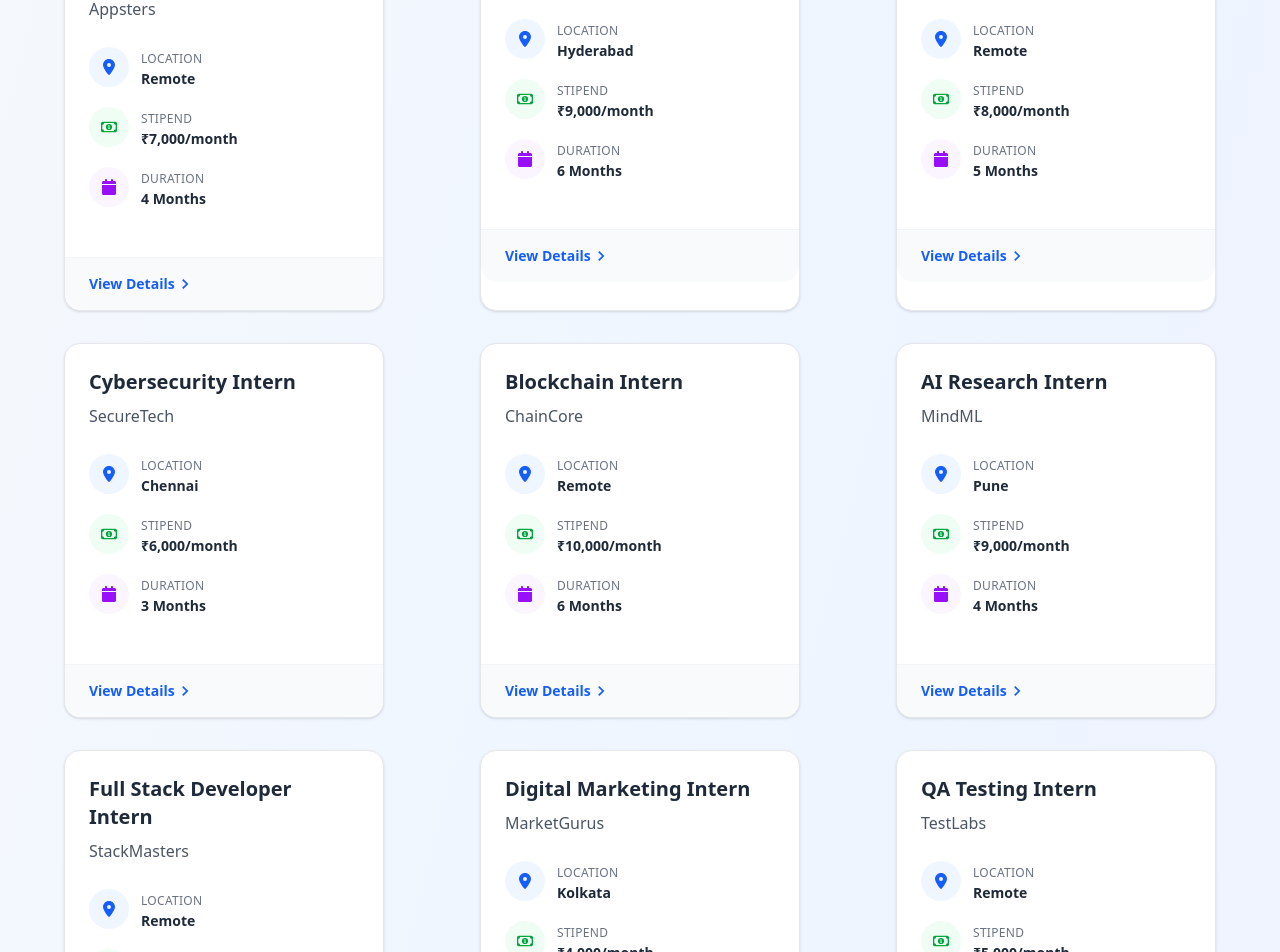
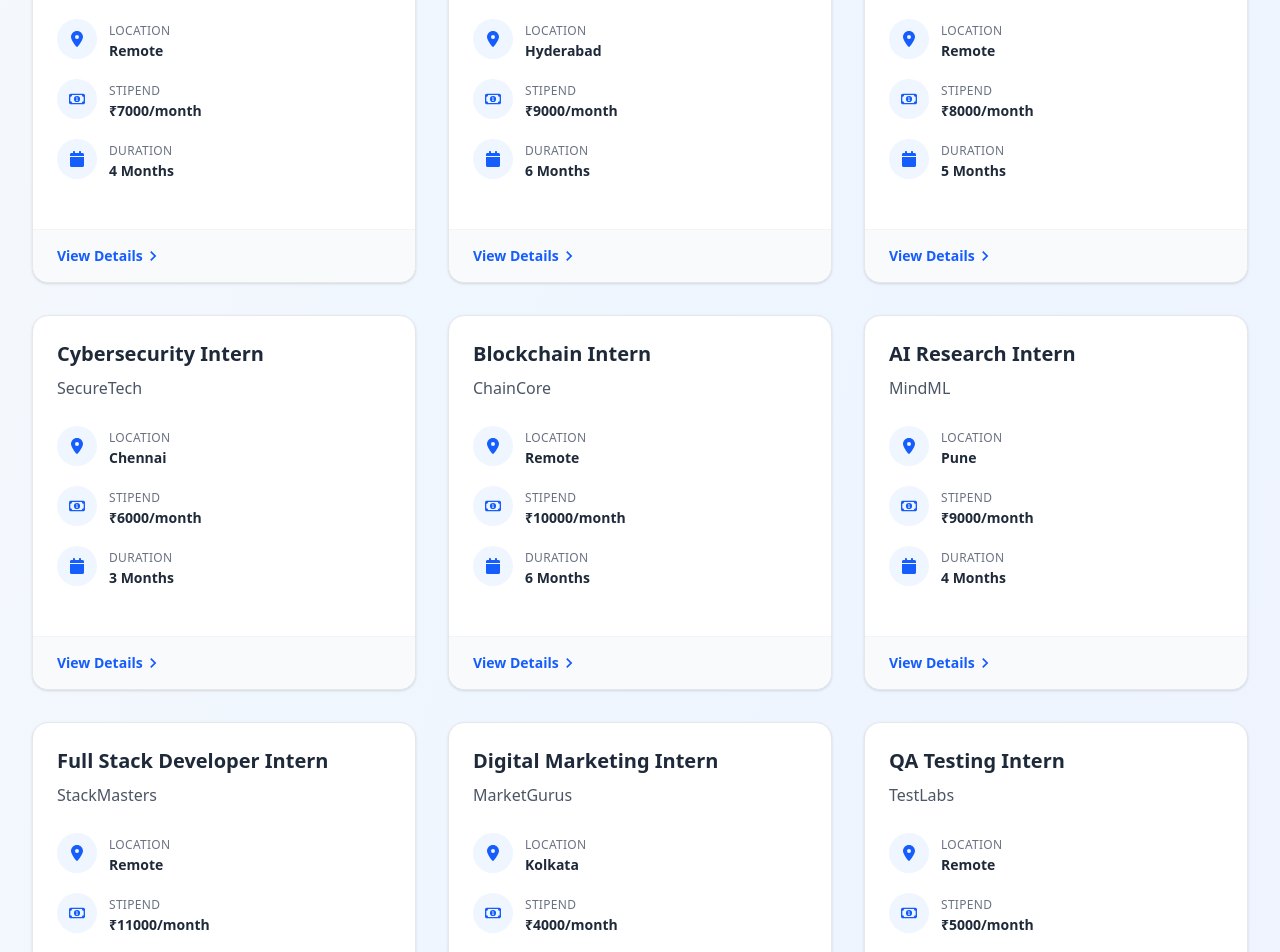
Before and after one commit to Vihas12/Interns-Portal, a React (Vite) app: page /internships in a window 1280 px wide. Shown: the part 2040-2992 px from the top of the page. Built offline with nearby package versions, Linux system fonts and the light colour scheme.

Commit message:
fix: Update stipend format in internship details and enhance Card component styling

```diff
--- a/src/assets/internshipDetail.js
+++ b/src/assets/internshipDetail.js
@@ -4,7 +4,7 @@
     "title": "Web Development Intern",
     "company": "TechCorp",
     "location": "Remote",
-    "stipend": "₹5,000/month",
+    "stipend": 5000,
     "duration": "3 Months",
     "description": "Join our frontend team to work on dynamic web applications using React.js, HTML5, and CSS3. You'll collaborate with UI/UX designers and backend developers to implement user-facing features, optimize performance, and ensure responsive design across devices. Ideal for students with basic JavaScript knowledge looking to gain hands-on experience."
   },
@@ -13,7 +13,7 @@
     "title": "Data Science Intern",
     "company": "DataWiz",
     "location": "Bangalore",
-    "stipend": "₹10,000/month",
+    "stipend": 10000,
     "duration": "6 Months",
     "description": "Assist our data science team in collecting, cleaning, and analyzing large datasets using Python, Pandas, and SQL. You'll support building machine learning models and creating visualizations and dashboards in Power BI or Tableau. Strong analytical skills and interest in predictive modeling are a plus."
   },
@@ -22,7 +22,7 @@
     "title": "Machine Learning Intern",
     "company": "AI Labs",
     "location": "Remote",
-    "stipend": "₹8,000/month",
+    "stipend": 8000,
     "duration": "4 Months",
     "description": "Collaborate on cutting-edge machine learning projects, including NLP and computer vision. Responsibilities include model training, evaluation, and fine-tuning using libraries like Scikit-learn, TensorFlow, and HuggingFace Transformers. You’ll work under the guidance of senior ML engineers on real-world problems."
   },
@@ -31,7 +31,7 @@
     "title": "UI/UX Designer Intern",
     "company": "DesignNest",
     "location": "Delhi",
-    "stipend": "₹7,000/month",
+    "stipend": 7000,
     "duration": "3 Months",
     "description": "Work closely with our design team to craft engaging user experiences for mobile and web applications. Tasks include creating wireframes, user flows, prototypes, and UI mockups using Figma or Adobe XD. You'll conduct user research and contribute to improving design systems."
   },
@@ -40,7 +40,7 @@
     "title": "Backend Developer Intern",
     "company": "CodeBase",
     "location": "Remote",
-    "stipend": "₹6,000/month",
+    "stipend": 6000,
     "duration": "2 Months",
     "description": "Contribute to backend development using Django and PostgreSQL. Responsibilities include creating RESTful APIs, integrating third-party services, and ensuring secure and scalable architecture. Basic knowledge of Python and databases is required."
   },
@@ -49,7 +49,7 @@
     "title": "Frontend Developer Intern",
     "company": "PixelSoft",
     "location": "Mumbai",
-    "stipend": "₹5,500/month",
+    "stipend": 5500,
     "duration": "3 Months",
     "description": "Build responsive user interfaces using React.js and Tailwind CSS. You'll collaborate with designers and backend engineers to create clean and efficient front-end logic, implement reusable components, and enhance user experience across browsers and devices."
   },
@@ -58,7 +58,7 @@
     "title": "Mobile App Developer Intern",
     "company": "Appsters",
     "location": "Remote",
-    "stipend": "₹7,000/month",
+    "stipend": 7000,
     "duration": "4 Months",
     "description": "Be part of a cross-functional mobile development team building apps in Flutter. You'll help implement UI components, manage state using Provider or Riverpod, and test app features for Android and iOS platforms. Prior experience with Dart is preferred."
   },
@@ -67,7 +67,7 @@
     "title": "Cloud Engineering Intern",
     "company": "CloudNova",
     "location": "Hyderabad",
-    "stipend": "₹9,000/month",
+    "stipend": 9000,
     "duration": "6 Months",
     "description": "Get hands-on experience in cloud infrastructure by assisting in provisioning, managing, and automating AWS resources. Tasks include writing Terraform scripts, setting up EC2, S3, and Lambda functions, and monitoring systems using CloudWatch."
   },
@@ -76,7 +76,7 @@
     "title": "DevOps Intern",
     "company": "BuildWorks",
     "location": "Remote",
-    "stipend": "₹8,000/month",
+    "stipend": 8000,
     "duration": "5 Months",
     "description": "Assist in designing and managing CI/CD pipelines using GitHub Actions and Jenkins. Learn Docker and Kubernetes basics, automate build and deployment processes, and contribute to improving system scalability and uptime monitoring."
   },
@@ -85,7 +85,7 @@
     "title": "Cybersecurity Intern",
     "company": "SecureTech",
     "location": "Chennai",
-    "stipend": "₹6,000/month",
+    "stipend": 6000,
     "duration": "3 Months",
     "description": "Support the security team in identifying vulnerabilities, performing penetration tests, and responding to incidents. You'll work with tools like Wireshark, Burp Suite, and Nessus while gaining exposure to real-world cyber threat mitigation."
   },
@@ -94,7 +94,7 @@
     "title": "Blockchain Intern",
     "company": "ChainCore",
     "location": "Remote",
-    "stipend": "₹10,000/month",
+    "stipend": 10000,
     "duration": "6 Months",
     "description": "Work on decentralized applications (DApps) and smart contracts using Solidity on Ethereum. Gain hands-on experience with tools like Truffle, Hardhat, and Web3.js. You'll assist in testing, debugging, and deploying smart contracts while learning about token standards and blockchain security practices."
   },
@@ -103,7 +103,7 @@
     "title": "AI Research Intern",
     "company": "MindML",
     "location": "Pune",
-    "stipend": "₹9,000/month",
+    "stipend": 9000,
     "duration": "4 Months",
     "description": "Support our R&D team in developing and training deep learning models using PyTorch and TensorFlow. Work on tasks such as dataset preparation, model experimentation, hyperparameter tuning, and performance evaluation for projects in vision, NLP, or recommendation systems."
   },
@@ -112,7 +112,7 @@
     "title": "Full Stack Developer Intern",
     "company": "StackMasters",
     "location": "Remote",
-    "stipend": "₹11,000/month",
+    "stipend": 11000,
     "duration": "5 Months",
     "description": "Join our product team to build full-stack web applications using the MERN stack (MongoDB, Express, React, Node.js). You’ll contribute to both frontend and backend features, write REST APIs, and manage deployments using tools like Docker and Vercel."
   },
@@ -121,7 +121,7 @@
     "title": "Digital Marketing Intern",
     "company": "MarketGurus",
     "location": "Kolkata",
-    "stipend": "₹4,000/month",
+    "stipend": 4000,
     "duration": "2 Months",
     "description": "Assist in planning and executing digital campaigns across SEO, SEM, email, and social media platforms. You will work on keyword research, content optimization, Google Ads setup, and performance analytics using tools like SEMrush and Google Analytics."
   },
@@ -130,7 +130,7 @@
     "title": "QA Testing Intern",
     "company": "TestLabs",
     "location": "Remote",
-    "stipend": "₹5,000/month",
+    "stipend": 5000,
     "duration": "3 Months",
     "description": "Work with the QA team to execute manual and automated test cases, identify bugs, and verify fixes across web and mobile platforms. Gain experience in tools like Selenium, Postman, and Jira. Familiarity with SDLC and STLC is preferred."
   },
@@ -139,7 +139,7 @@
     "title": "Game Developer Intern",
     "company": "PlayZone",
     "location": "Remote",
-    "stipend": "₹7,000/month",
+    "stipend": 7000,
     "duration": "4 Months",
     "description": "Join our game development team to create 2D/3D games in Unity. You’ll implement gameplay mechanics, work with assets and animations, and test game builds. Exposure to C# scripting and a passion for gaming is highly encouraged."
   },
@@ -148,7 +148,7 @@
     "title": "AR/VR Intern",
     "company": "ImmersiTech",
     "location": "Bangalore",
-    "stipend": "₹9,000/month",
+    "stipend": 9000,
     "duration": "5 Months",
     "description": "Contribute to building immersive AR/VR applications using Unity and Unreal Engine. Tasks include 3D modeling integration, gesture interactions, and XR environment setup. Prior knowledge of ARCore or ARKit is a bonus."
   },
@@ -157,7 +157,7 @@
     "title": "Business Analyst Intern",
     "company": "InsightPro",
     "location": "Noida",
-    "stipend": "₹6,000/month",
+    "stipend": 6000,
     "duration": "3 Months",
     "description": "Support business teams in collecting and analyzing data to derive actionable insights. Responsibilities include preparing dashboards using Excel or Power BI, identifying trends, and presenting findings. Strong communication and analytical thinking are essential."
   },
@@ -166,7 +166,7 @@
     "title": "IoT Intern",
     "company": "ThingzLab",
     "location": "Ahmedabad",
-    "stipend": "₹8,000/month",
+    "stipend": 8000,
     "duration": "4 Months",
     "description": "Work on prototyping IoT-based solutions using Raspberry Pi, Arduino, and various sensors. You'll help in circuit design, firmware programming, and real-time data transmission to cloud platforms like Firebase and AWS IoT."
   },
@@ -175,7 +175,7 @@
     "title": "Technical Content Writer Intern",
     "company": "WriteHub",
     "location": "Remote",
-    "stipend": "₹5,000/month",
+    "stipend": 5000,
     "duration": "2 Months",
     "description": "Create high-quality technical content, including tutorials, product documentation, and blog articles. Topics will range from software development, AI, and cloud to DevOps. Strong research and writing skills are essential."
   },
@@ -184,7 +184,7 @@
     "title": "Software Developer Intern",
     "company": "NextSoft",
     "location": "Pune",
-    "stipend": "₹7,500/month",
+    "stipend": 7500,
     "duration": "3 Months",
     "description": "Join our development team to work on enterprise software using Java, Spring Boot, and MySQL. You'll be involved in developing features, debugging issues, and participating in daily scrum meetings. Basic knowledge of OOPs and REST APIs required."
   },
@@ -193,7 +193,7 @@
     "title": "Computer Vision Intern",
     "company": "VisionAI",
     "location": "Remote",
-    "stipend": "₹8,500/month",
+    "stipend": 8500,
     "duration": "4 Months",
     "description": "Work on computer vision projects involving image classification, object detection, and OCR. You will assist in training deep learning models using OpenCV, TensorFlow, and LabelImg. Experience with Python and image processing libraries is expected."
   },
@@ -202,7 +202,7 @@
     "title": "Network Engineering Intern",
     "company": "NetCore",
     "location": "Hyderabad",
-    "stipend": "₹6,000/month",
+    "stipend": 6000,
     "duration": "3 Months",
     "description": "Assist our IT team in configuring routers, switches, and firewalls. Tasks include monitoring network performance, resolving connectivity issues, and ensuring network security policies are enforced. CCNA training is an added advantage."
   },
@@ -211,7 +211,7 @@
     "title": "Product Management Intern",
     "company": "ProdSpark",
     "location": "Remote",
-    "stipend": "₹7,000/month",
+    "stipend": 7000,
     "duration": "5 Months",
     "description": "Collaborate with cross-functional teams to define product features, conduct market research, and gather user feedback. Assist in preparing product documentation, user stories, and sprint planning. Excellent organizational and communication skills are a must."
   },
@@ -220,7 +220,7 @@
     "title": "Graphic Design Intern",
     "company": "DesignDome",
     "location": "Chandigarh",
-    "stipend": "₹4,500/month",
+    "stipend": 4500,
     "duration": "2 Months",
     "description": "Design visuals for marketing campaigns, social media, and web pages using Adobe Photoshop, Illustrator, and Canva. You'll work closely with content and marketing teams to create engaging and brand-consistent designs. Creativity and attention to detail are key."
   }
--- a/src/components/Card.jsx
+++ b/src/components/Card.jsx
@@ -4,7 +4,7 @@
 
 const Card = ({ data }) => {
   return (
-    <div className="group w-full max-w-sm bg-white border border-gray-200 rounded-2xl shadow-sm hover:shadow-2xl hover:border-blue-200 md:w-80">
+    <div className="group w-full max-w-lg bg-white border border-gray-200 rounded-2xl shadow-sm hover:shadow-2xl hover:border-blue-200">
       {/* Card Content */}
       <div className="p-6">
         {/* Header */}
@@ -36,7 +36,7 @@
 
           {/* Stipend */}
           <div className="flex items-center gap-3">
-            <div className="w-10 h-10 bg-green-50 group-hover:bg-green-100 text-green-600 flex items-center justify-center rounded-full transition-colors duration-200">
+            <div className="w-10 h-10 bg-blue-50 group-hover:bg-blue-100 text-blue-600 flex items-center justify-center rounded-full transition-colors duration-200">
               <FaRegMoneyBill1 size={16} />
             </div>
             <div>
@@ -44,14 +44,14 @@
                 Stipend
               </span>
               <p className="text-gray-800 text-sm font-semibold">
-                {data.stipend}
+                ₹{data.stipend}/month
               </p>
             </div>
           </div>
 
           {/* Duration */}
           <div className="flex items-center gap-3">
-            <div className="w-10 h-10 bg-purple-50 group-hover:bg-purple-100 text-purple-600 flex items-center justify-center rounded-full transition-colors duration-200">
+            <div className="w-10 h-10 bg-blue-50 group-hover:bg-blue-100 text-blue-600 flex items-center justify-center rounded-full transition-colors duration-200">
               <FaCalendar size={16} />
             </div>
             <div>
```
Also changed, not shown: src/components/Hero.jsx (+5 -5 lines), src/pages/Internship.jsx (+3 -7 lines).
